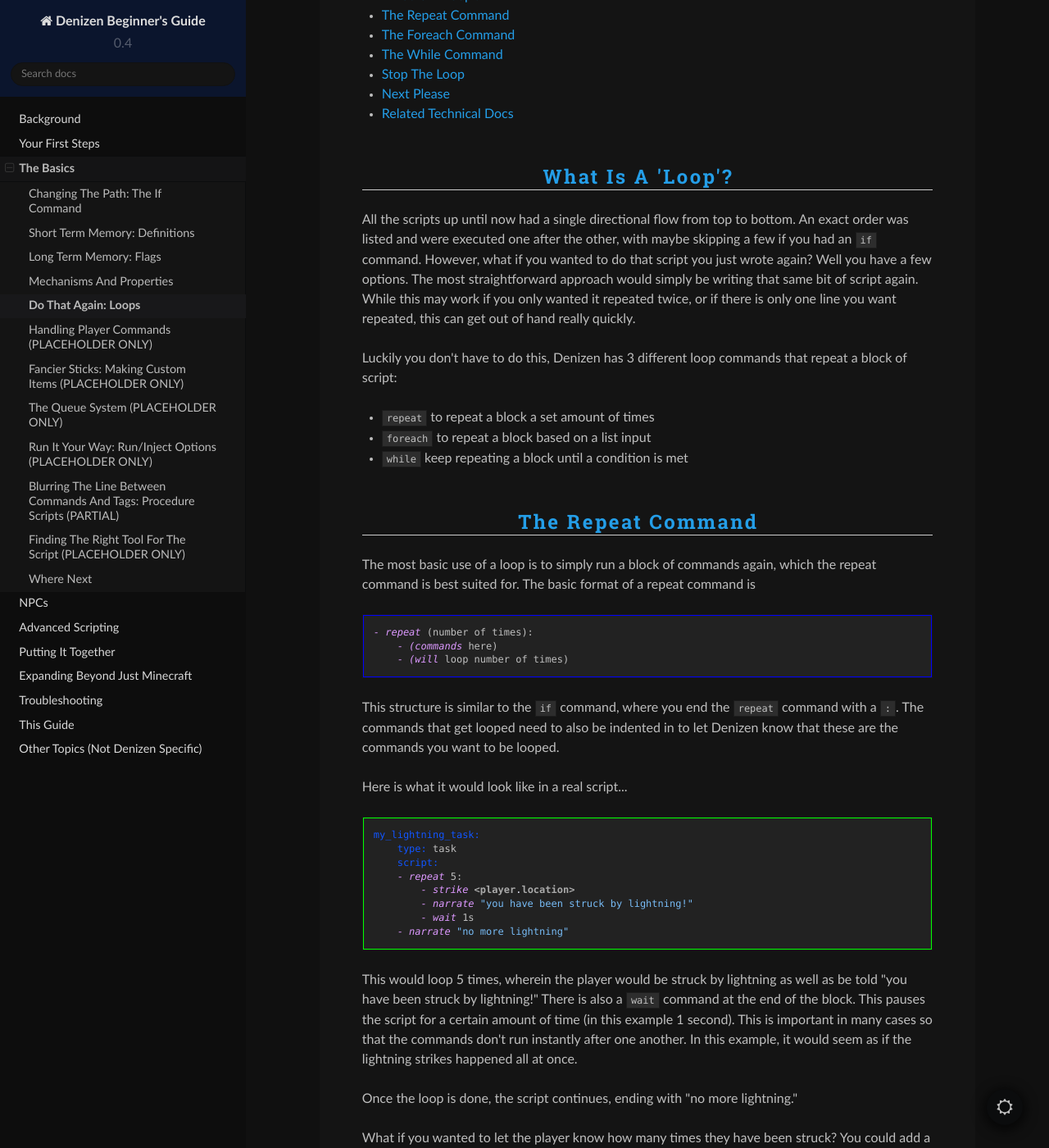
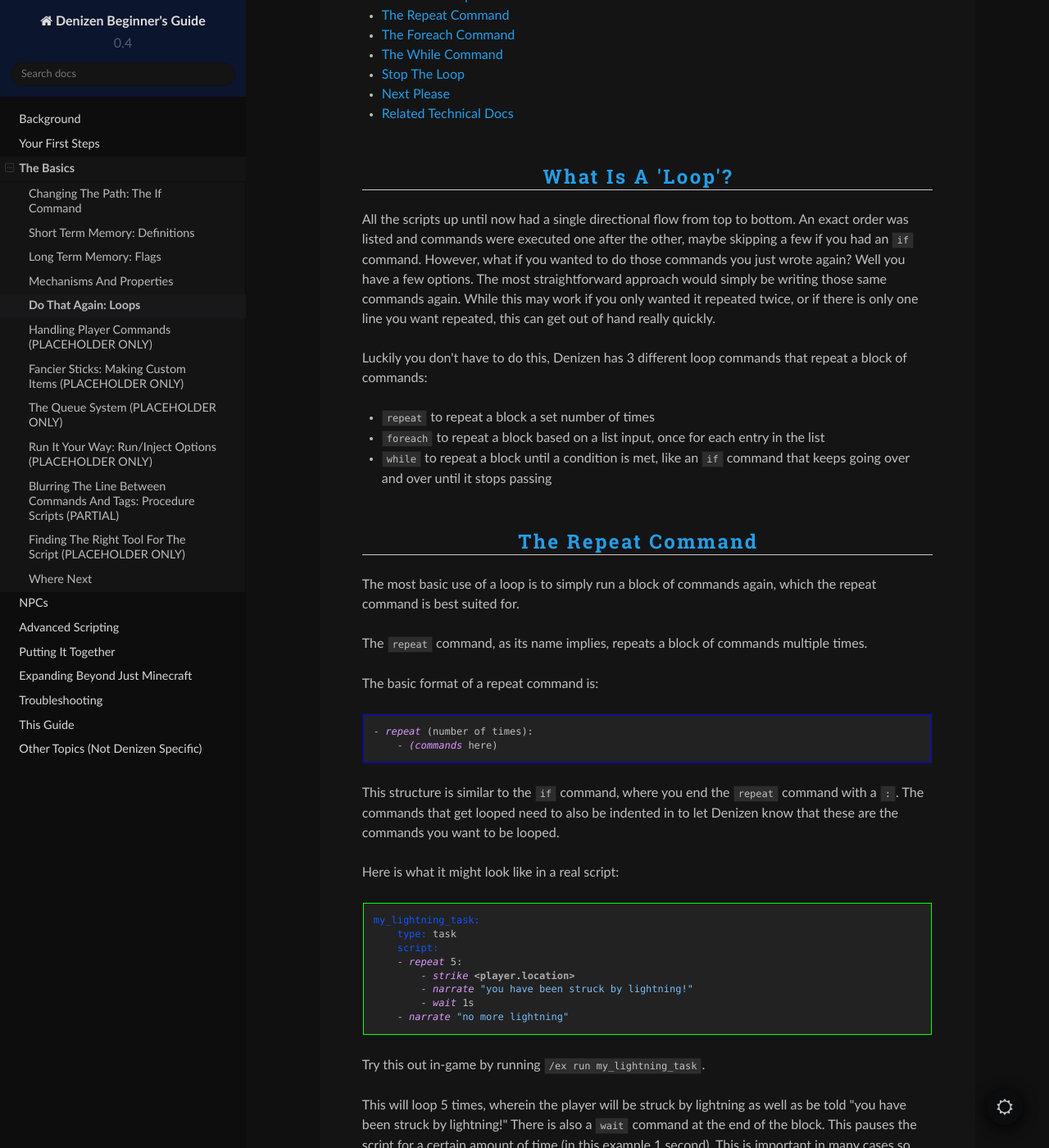
Before and after one commit to DenizenScript/Denizen-Beginners-Guide, a Sphinx documentation site: the page built from source/guides/basics/loops.md, in a window 1280 px wide and 1400 px high, scrolled down 226 px. Shown: the whole window at 82% size. Built offline with Sphinx 7.4.7 and the Read the Docs theme 2.0.0, drawn with Linux system fonts in a browser that asks for light colours; some of the changed text lies outside the part shown.

Commit message:
adjustments to that PR

````diff
--- a/source/guides/basics/loops.md
+++ b/source/guides/basics/loops.md
@@ -8,26 +8,31 @@ Do That Again: Loops
 
 ### What Is A 'Loop'?
 
-All the scripts up until now had a single directional flow from top to bottom. An exact order was listed and were executed one after the other, with maybe skipping a few if you had an `if` command. However, what if you wanted to do that script you just wrote again? Well you have a few options. The most straightforward approach would simply be writing that same bit of script again. While this may work if you only wanted it repeated twice, or if there is only one line you want repeated, this can get out of hand really quickly.
+All the scripts up until now had a single directional flow from top to bottom. An exact order was listed and commands were executed one after the other, maybe skipping a few if you had an `if` command.
+However, what if you wanted to do those commands you just wrote again? Well you have a few options. The most straightforward approach would simply be writing those same commands again. While this may work if you only wanted it repeated twice, or if there is only one line you want repeated, this can get out of hand really quickly.
 
-Luckily you don't have to do this, Denizen has 3 different loop commands that repeat a block of script:
-- `repeat` to repeat a block a set amount of times
-- `foreach` to repeat a block based on a list input
-- `while` keep repeating a block until a condition is met
+Luckily you don't have to do this, Denizen has 3 different loop commands that repeat a block of commands:
+- `repeat` to repeat a block a set number of times
+- `foreach` to repeat a block based on a list input, once for each entry in the list
+- `while` to repeat a block until a condition is met, like an `if` command that keeps going over and over until it stops passing
 
 ### The Repeat Command
 
 The most basic use of a loop is to simply run a block of commands again, which the repeat command is best suited for.
-The basic format of a repeat command is
+
+The `repeat` command, as its name implies, repeats a block of commands multiple times.
+
+The basic format of a repeat command is:
+
 ```dscript_blue
 - repeat (number of times):
     - (commands here)
-    - (will loop number of times)
 ```
 
 This structure is similar to the `if` command, where you end the `repeat` command with a `:`. The commands that get looped need to also be indented in to let Denizen know that these are the commands you want to be looped.
 
-Here is what it would look like in a real script...
+Here is what it might look like in a real script:
+
 ```dscript_green
 my_lightning_task:
     type: task
@@ -38,9 +43,10 @@ my_lightning_task:
         - wait 1s
     - narrate "no more lightning"
 ```
+Try this out in-game by running `/ex run my_lightning_task`.
 
-This would loop 5 times, wherein the player would be struck by lightning as well as be told "you have been struck by lightning!"
-There is also a `wait` command at the end of the block. This pauses the script for a certain amount of time (in this example 1 second). This is important in many cases so that the commands don't run instantly after one another. In this example, it would seem as if the lightning strikes happened all at once.
+This will loop 5 times, wherein the player will be struck by lightning as well as be told "you have been struck by lightning!"
+There is also a `wait` command at the end of the block. This pauses the script for a certain amount of time (in this example 1 second). This is important in many cases so that the commands don't run instantly after one another. In this example, without the wait it would seem as if the lightning strikes happened all at once.
 
 Once the loop is done, the script continues, ending with "no more lightning."
 
@@ -57,16 +63,15 @@ my_lightning_task:
     - narrate "no more lightning"
 ```
 
-The narrate would now say "you have been struck by lightning 1 times!", "you have been struck by lightning 2 times!", etc... up to 5.
-
-You can try these examples in-game via `/ex run my_lightning_task`.
+The narrate will now say "you have been struck by lightning 1 times!", "you have been struck by lightning 2 times!", etc. up to 5.
 
 ### The Foreach Command
 
-While the repeat command is handy, you'll often find yourself wanting to loop over the contents of a list and do something with each item in it.
+While the repeat command is handy, you'll often find yourself wanting to loop over the contents of a list and do something with each entry in it.
 
 Let's say we want to tell the player where all the cows around them are located.
 With the repeat command, you might do something like this:
+
 ```dscript_red
 my_cow_task:
     type: task
@@ -79,12 +84,13 @@ my_cow_task:
 ```
 
 However, there is a much better way using the `foreach` command.
+The name "foreach" means literally "for each entry in the list, ..." and works exactly how this name implies - it re-runs the block of commands once for each entry in the list.
 
-`foreach` has the same structure as repeat
+`foreach` has the same structure as repeat:
+
 ```dscript_blue
-- foreach (some list) as:(definition to store item):
+- foreach (some list) as:(definition to store each entry):
     - (commands here)
-    - (will loop per item in list)
 ```
 
 Here's how we can simplify that script with a `foreach` loop:
@@ -94,34 +100,34 @@ my_cow_task:
     type: task
     script:
     - foreach <player.location.find_entities[cow].within[30]> as:cow:
-        - narrate "There's a cow just <[cow].location.distance[<player.location>].round> blocks away!"
+        - narrate "There's a cow <[cow].location.distance[<player.location>].round> blocks away!"
         - playeffect effect:fireworks_spark at:<[cow].location> visibility:50 quantity:100 data:0 offset:3
 ```
 
-Much better. Most notably, we don't have have to get the item `cow` from the list: it's already defined.
-Additionally, foreach has a built-in definition of `<[loop_index]>` that keeps track of how many times it has looped.
+Try this in-game via `/ex run my_cow_task` while standing near some cows.
 
-For instance...
+Much better. Most notably, we don't have have to get the entry `cow` from the list: it's already defined.
+
+Additionally, foreach has a built-in definition of `<[loop_index]>` that keeps track of how many times it has looped. For an example of using that:
+
 ```dscript_green
 my_cow_task:
     type: task
     script:
     - foreach <player.location.find_entities[cow].within[30]> as:cow:
-        - narrate "<[loop_index]> - There's a cow just <[cow].location.distance[<player.location>].round> blocks away!"
+        - narrate "<[loop_index]> - There's a cow <[cow].location.distance[<player.location>].round> blocks away!"
         - playeffect effect:fireworks_spark at:<[cow].location> visibility:50 quantity:100 data:0 offset:3
 ```
 
-The narrate would now be prefaced with a "1 - ", "2 - ", etc... as the loop goes on.
-
-You can try these examples in-game via `/ex run my_cow_task` while standing near some cows.
+The narrate will now be prefaced with a "1- ", "2- ", etc. as the loop goes on.
 
 ### The While Command
 
 You might encounter a situation where you don't know how many times you're going to loop, but you know when to stop. You can achieve this with a while loop. It's like an `if` command that runs the block below it as long as the condition is true.
+
 ```dscript_blue
 - while (condition):
     - (commands here)
-    - (will loop while condition is true)
 ```
 The condition format is the same as the `if` command; [see that guide page](/guides/basics/if-command) for more details on its structure.
 
@@ -139,9 +145,11 @@ my_move_task:
 
 You can try this in-game via `/ex run my_move_task`. This task, when run, will repeatedly tell you to move away until you have moved 3 blocks from where you first were.
 
-Just like the `repeat` command, we have a `wait` command at the end of the loop. While it's only useful in some cases with `repeat` loops, you should almost always use it with `while` loops. Without one, it will try to check the condition as often as possible all at the same time, which can cause the server to crash.
+Just like the `repeat` command, we have a `wait` command at the end of the loop. While it's only useful in some cases with `repeat` loops, you should almost always use it with `while` loops. Without one, it will try to check the condition constantly and repeatedly until it stops, which can cause the server to freeze until the while stops, or even crash if it never stops.
 
 A word of warning: `while` loops should be avoided if possible. It is very easy to make what is known as an "infinite loop", as in a loop that never has a chance to stop. Once it's running, it's difficult to force it to stop beyond just stopping the server.
+
+Additionally, some users write commands like `while true` to achieve scripts that intentionally run forever - this is not an ideal method, usually you should use [the `delta time` event](https://meta.denizenscript.com/Docs/Events/delta%20time) to achieve this.
 
 ### Stop The Loop
 
@@ -179,9 +187,10 @@ my_cow_task:
 
 ### Next Please
 
-There are times when you want to skip to the next loop without finishing the current iteration. For this, you would use `repeat/foreach/while next`.
+There are times when you want to skip to the next loop without finishing the current iteration. For this, you can use `repeat/foreach/while next`.
 
 Take the `foreach` example we had, lets say we want to skip over all baby cows. While you can put the whole block inside an `if` command like so...
+
 ```dscript_green
 my_cow_task:
     type: task
@@ -192,7 +201,7 @@ my_cow_task:
             - playeffect effect:fireworks_spark at:<[cow].location> visibility:50 quantity:100 data:0 offset:3
 ```
 
-You could instead use `next`
+You could instead use `next`:
 
 ```dscript_green
 my_cow_task:
````
Also changed, not shown: other parts of source/guides/basics/loops.md (+3 -4 lines).
